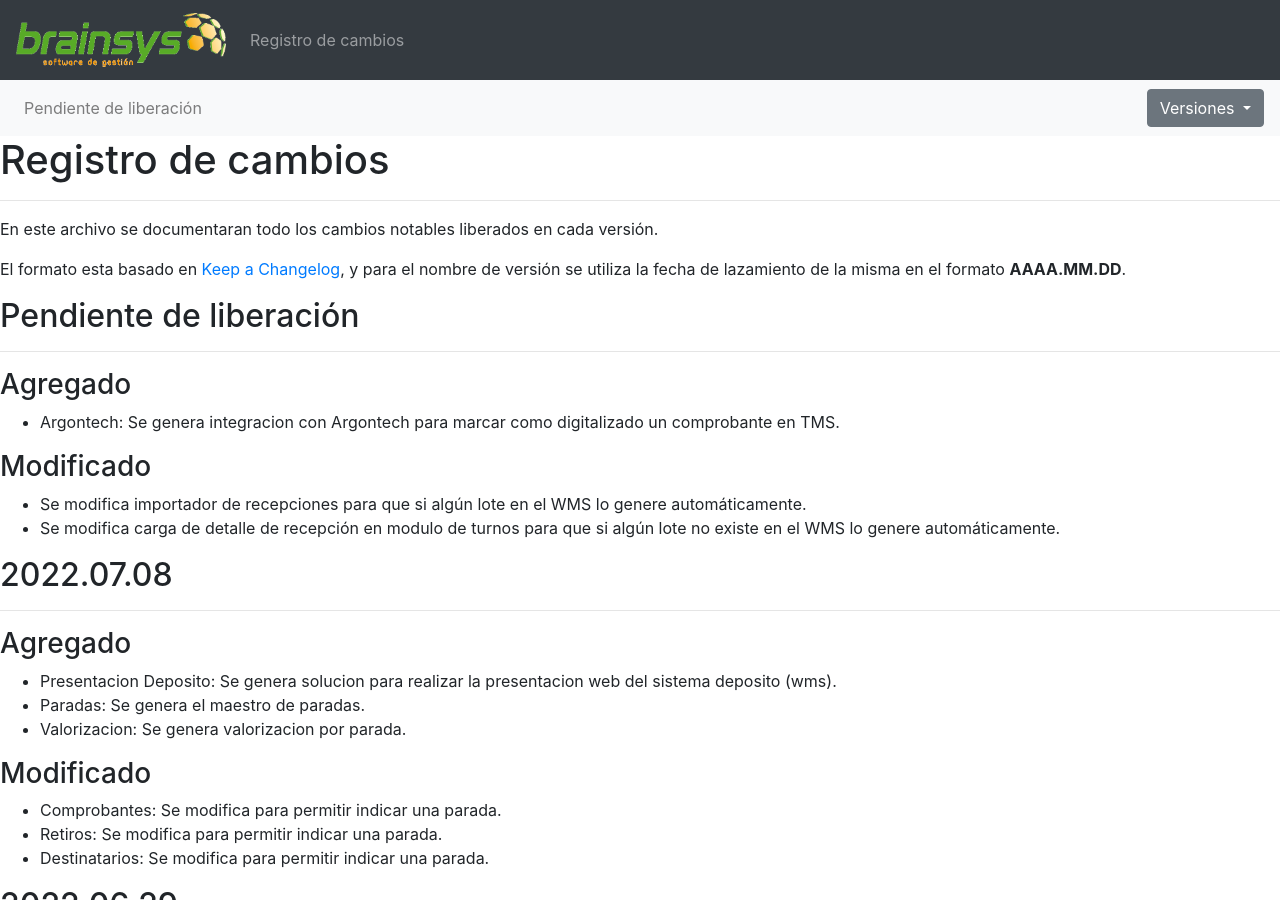
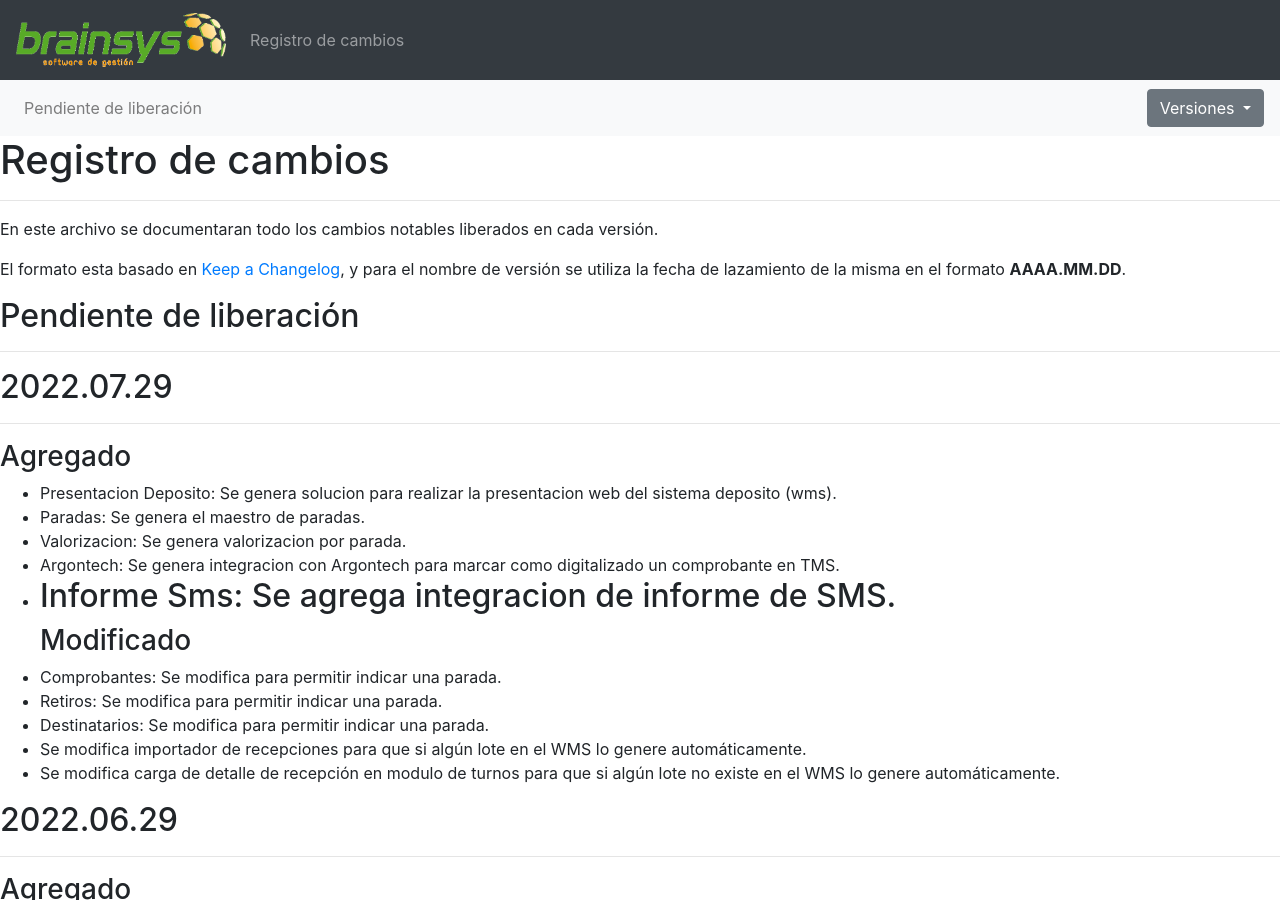
Before and after one commit to brainsys-arsaad/versionado, a Jekyll site: the page built from registro-cambios.markdown, in a window 1280 px wide and 900 px high. Built offline with Jekyll 4.4.1, drawn with Linux system fonts in a browser that asks for light colours.

Commit message:
Update registro-cambios.markdown

```diff
--- a/registro-cambios.markdown
+++ b/registro-cambios.markdown
@@ -6,8 +6,8 @@ navegacion:
     - nombre: "Pendiente de liberación"
       link: "registro-cambios#pendiente-de-liberación"
   versiones:
-    - nombre: "2022.07.08"
-      link: "registro-cambios#20220708"
+    - nombre: "2022.07.29"
+      link: "registro-cambios#20220729"
     - nombre: "2022.06.29"
       link: "registro-cambios#20220629"
     - nombre: "2022.05.06"
@@ -72,25 +72,22 @@ El formato esta basado en [Keep a Changelog](https://keepachangelog.com/es-ES/1.
 ## Pendiente de liberación
 ---
 
-### Agregado
-- Argontech: Se genera integracion con Argontech para marcar como digitalizado un comprobante en TMS.
-
-### Modificado
-- Se modifica importador de recepciones para que si algún lote en el WMS lo genere automáticamente.
-- Se modifica carga de detalle de recepción en modulo de turnos para que si algún lote no existe en el WMS lo genere automáticamente.
-
-## 2022.07.08
+## 2022.07.29
 ---
 
 ### Agregado
 - Presentacion Deposito: Se genera solucion para realizar la presentacion web del sistema deposito (wms).
 - Paradas: Se genera el maestro de paradas.
 - Valorizacion: Se genera valorizacion por parada.
-
+- Argontech: Se genera integracion con Argontech para marcar como digitalizado un comprobante en TMS.
+- Informe Sms: Se agrega integracion de informe de SMS.
+-
 ### Modificado
 - Comprobantes: Se modifica para permitir indicar una parada.
 - Retiros: Se modifica para permitir indicar una parada.
 - Destinatarios: Se modifica para permitir indicar una parada.
+- Se modifica importador de recepciones para que si algún lote en el WMS lo genere automáticamente.
+- Se modifica carga de detalle de recepción en modulo de turnos para que si algún lote no existe en el WMS lo genere automáticamente.
 
 ## 2022.06.29
 ---
```
